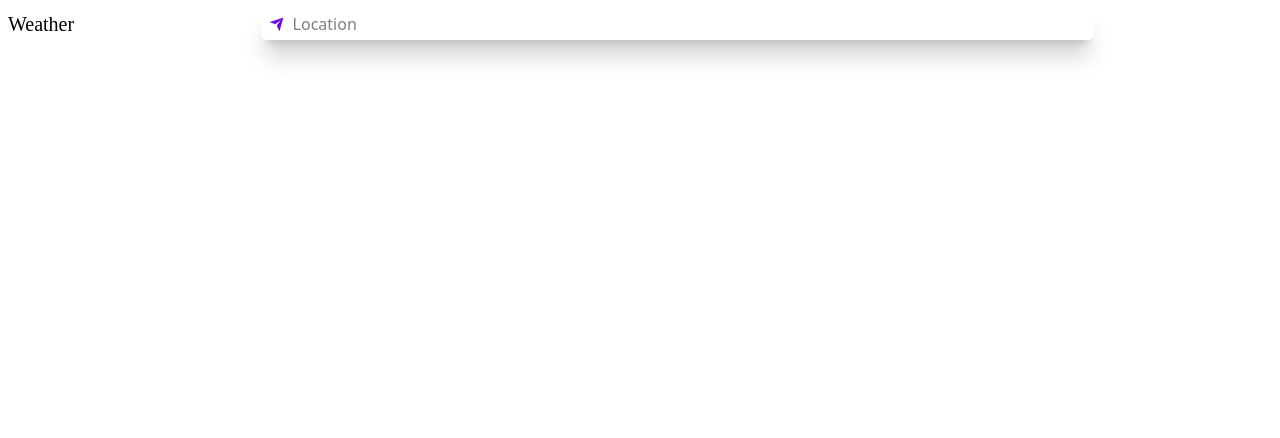
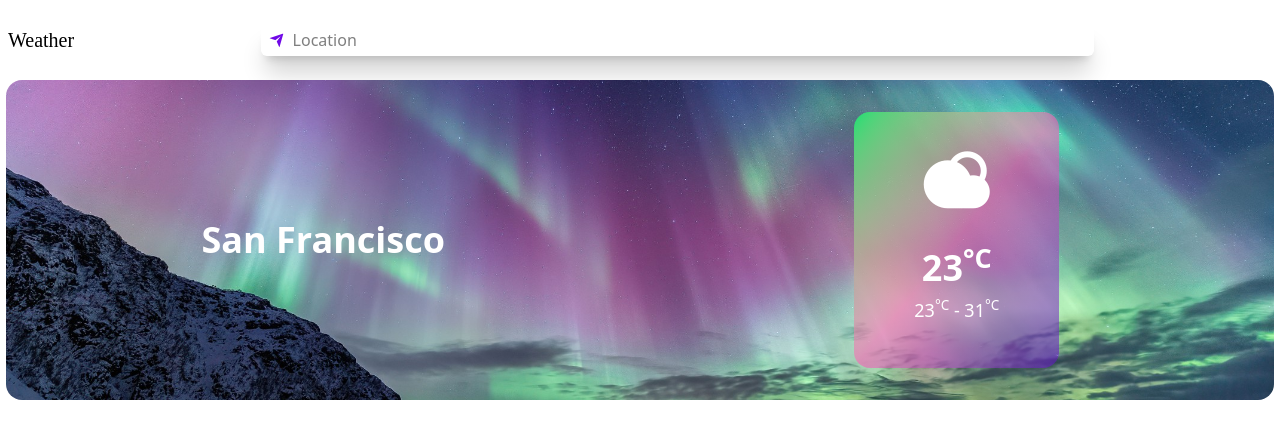
Before and after one commit to parth-vadodaria-itp/Weather-App, a React (Vite) app in the folder frontend/: page / in a window 1280 px wide. Shown: the top 438 px of the page. Built offline with nearby package versions, Linux system fonts and the light colour scheme.

Commit message:
feat: Developed the basic UI component showing the weather-data.

```diff
--- a/frontend/src/App.jsx
+++ b/frontend/src/App.jsx
@@ -1,8 +1,14 @@
 import './App.css'
 import Navbar from './components/Navbar'
+import WeatherData from './components/WeatherData'
 
 function App() {
-  return <Navbar />
+  return (
+    <>
+    <Navbar />
+    <WeatherData />
+    </>
+  )
 }
 
 export default App
--- a/frontend/src/components/Navbar.jsx
+++ b/frontend/src/components/Navbar.jsx
@@ -1,6 +1,6 @@
 const Navbar = () => {
   return (
-    <nav className="p-2 flex gap-2">
+    <nav className="h-[10vh] p-2 flex gap-2 items-center">
       <div className="self-center font-[cursive] text-xl">Weather</div>
       <div className="w-full">
         <div className="w-fit md:w-7/10 m-auto rounded-md shadow-xl/20 ">
--- /dev/null
+++ b/frontend/src/components/WeatherData.jsx
@@ -0,0 +1,21 @@
+const WeatherData = () => {
+    return (
+        <div className="relative w-[99vw] h-[40vh] m-auto">
+            <img src="src/assets/images/weather_data_bg.jpg" alt="" className="w-full h-full object-cover rounded-2xl z-0"/>
+            <div className="absolute top-0 z-10 w-full h-full grid grid-cols-2 text-white place-items-center">
+                <div className="">
+                    <span className="text-xl md:text-4xl font-semibold">San Francisco</span>
+                </div>
+                <div className="aspect-3/4 md:aspect-4/5 h-3/5 md:h-4/5 p-2 bg-linear-to-br from-green-400 via-pink-400/60 to-violet-800/60 rounded-2xl grid grid-rows-2 place-items-center">
+                    <i class="ri-sun-cloudy-fill text-6xl md:text-9xl lg:text-7xl"></i>
+                    <div className="self-start flex flex-col gap-1 md:gap-7 lg:gap-2 items-center mt-2">
+                        <div className="text-2xl md:text-6xl lg:text-4xl font-semibold">23<sup>&deg;C</sup></div>
+                        <div className="text-base md:text-3xl lg:text-lg">23<sup>&deg;C</sup> - 31<sup>&deg;C</sup></div>
+                    </div>
+                </div>
+            </div>
+        </div>
+    );
+}
+
+export default WeatherData;
```
Also changed, not shown: frontend/src/assets/images/weather_data_bg.jpg (added).
